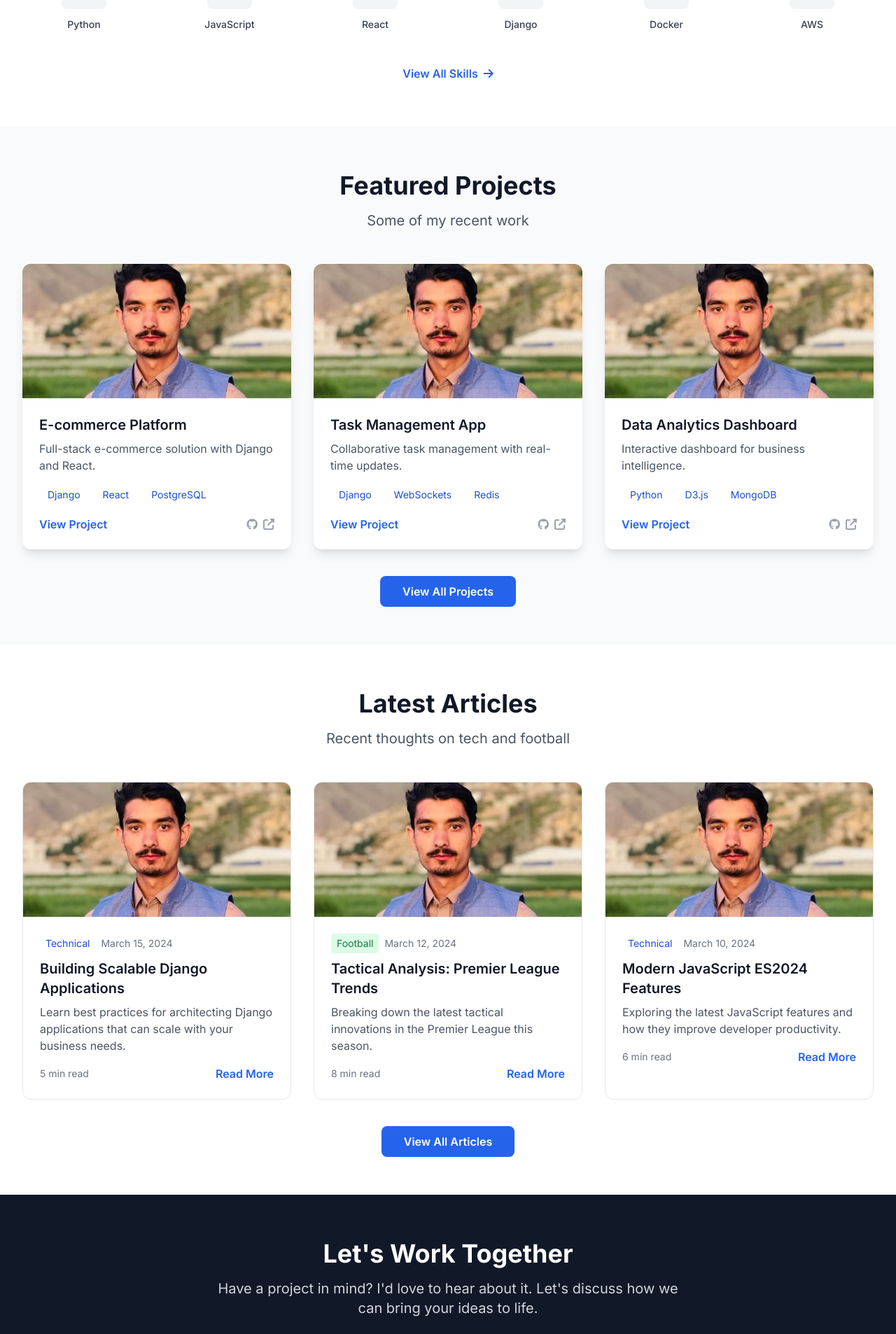
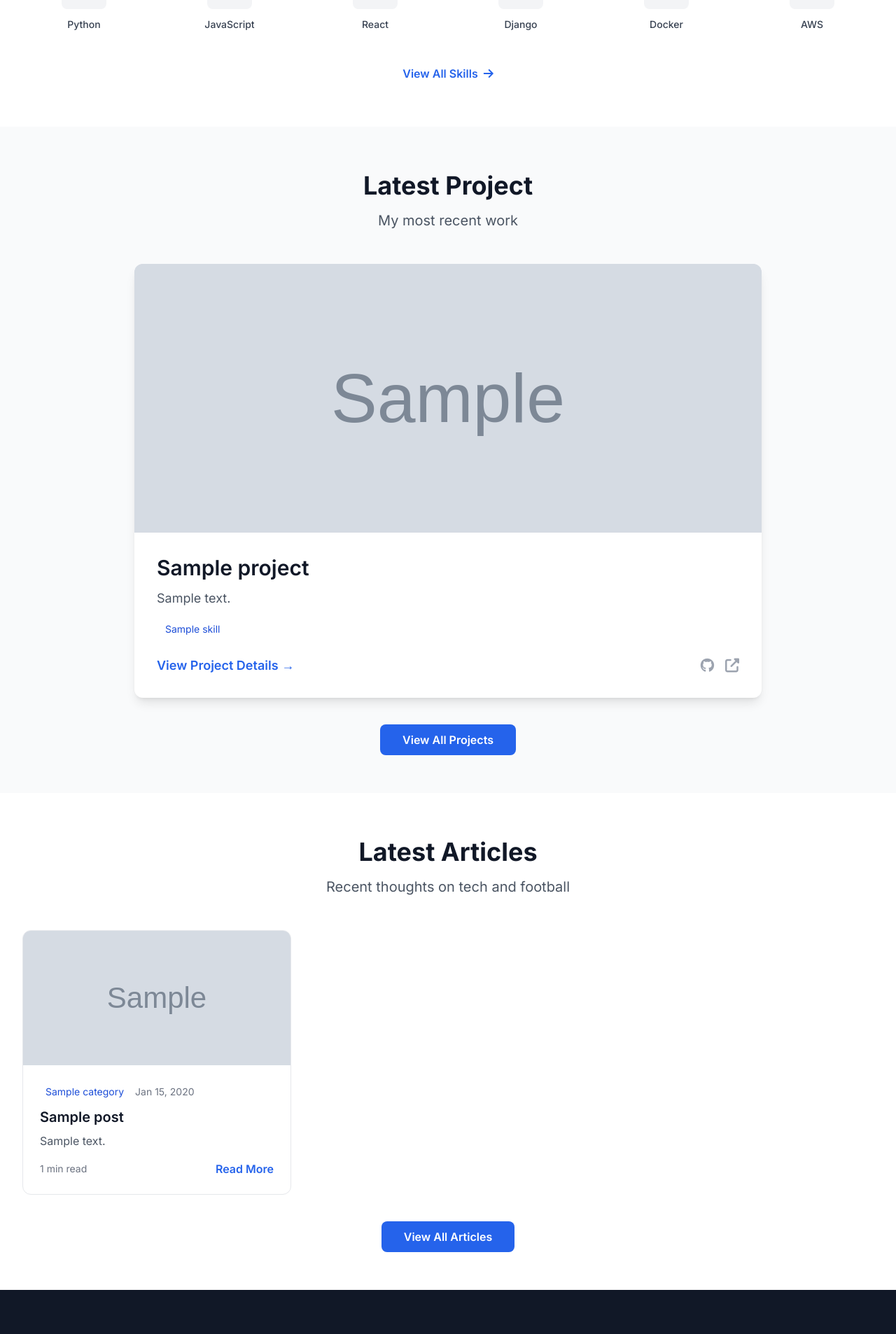
Before and after one commit to ilyaskhan15/portfolio, a Django app: page / in a window 1280 px wide. Shown: the part 795-2701 px from the top of the page at 70% size. Run offline with Django 5.2, Linux system fonts and the light colour scheme; tables that the repository leaves empty hold one stand-in row (values such as "Sample post"); grey boxes marked "Sample" are stand-in pictures; parts of the project's set-up code (start-up, migrations or seed data) failed here and were passed over; some libraries are stand-ins or nearby versions.

Commit message:
make setting for dynamic render of artical and  project

```diff
--- a/portfolio/views.py
+++ b/portfolio/views.py
@@ -1,13 +1,54 @@
 from django.shortcuts import render, get_object_or_404
 from django.views.generic import ListView, DetailView, TemplateView
-from django.http import HttpResponse, Http404
+from django.http import HttpResponse, Http404, FileResponse
 from django.conf import settings
 from django.views.decorators.csrf import csrf_exempt
 from django.contrib.auth import get_user_model
 import os
+import mimetypes
 from .models import Project, Skill, Experience, Education, Profile
 
 User = get_user_model()
+
+
+class HomeView(TemplateView):
+    """Dynamic homepage with latest content"""
+    template_name = 'home.html'
+
+    def get_context_data(self, **kwargs):
+        context = super().get_context_data(**kwargs)
+
+        # Get profile
+        try:
+            context['profile'] = Profile.objects.filter(is_active=True).first()
+        except Profile.DoesNotExist:
+            context['profile'] = None
+
+        # Get latest project
+        context['latest_project'] = Project.objects.filter(
+            status='published'
+        ).order_by('-created_at').first()
+
+        # Get latest football article (from blog app)
+        from blog.models import Post
+        context['latest_football_post'] = Post.objects.filter(
+            status='published',
+            category__name__iexact='football'
+        ).order_by('-published_at').first()
+
+        # Get latest 2 technical articles
+        context['latest_tech_posts'] = Post.objects.filter(
+            status='published'
+        ).exclude(
+            category__name__iexact='football'
+        ).order_by('-published_at')[:2]
+
+        # Get featured skills (for skills section)
+        context['featured_skills'] = Skill.objects.filter(
+            is_featured=True
+        ).order_by('order')[:6]
+
+        return context
 
 
 @csrf_exempt
@@ -156,15 +197,36 @@ class ResumeDownloadView(TemplateView):
         try:
             profile = Profile.objects.filter(is_active=True).first()
             if profile and profile.resume:
-                file_path = profile.resume.path
-                if os.path.exists(file_path):
-                    with open(file_path, 'rb') as file:
-                        response = HttpResponse(file.read(), content_type='application/pdf')
-                        response['Content-Disposition'] = f'attachment; filename="{profile.full_name}_Resume.pdf"'
-                        return response
+                # Check if file is stored on Cloudinary
+                if hasattr(profile.resume, 'url') and 'cloudinary' in profile.resume.url:
+                    # For Cloudinary files, redirect to the direct URL
+                    from django.shortcuts import redirect
+                    return redirect(profile.resume.url)
+
+                # For local files
+                if hasattr(profile.resume, 'path') and os.path.exists(profile.resume.path):
+                    file_path = profile.resume.path
+
+                    # Determine content type
+                    content_type, _ = mimetypes.guess_type(file_path)
+                    if not content_type:
+                        content_type = 'application/octet-stream'
+
+                    # Get file extension
+                    file_ext = os.path.splitext(file_path)[1]
+                    filename = f"{profile.full_name}_Resume{file_ext}"
+
+                    # Open and return file
+                    file_handle = open(file_path, 'rb')
+                    response = FileResponse(file_handle, content_type=content_type)
+                    response['Content-Disposition'] = f'attachment; filename="{filename}"'
+                    response['Content-Length'] = os.path.getsize(file_path)
+                    return response
         except Exception as e:
             # Log the error for debugging
             print(f"Resume download error: {e}")
+            import traceback
+            traceback.print_exc()
 
         # If no resume is found, render a template instead of raising 404
         return self.render_to_response(self.get_context_data())
--- a/portfolio_blog/urls.py
+++ b/portfolio_blog/urls.py
@@ -20,13 +20,14 @@ from django.urls import path, include, re_path
 from django.conf import settings
 from django.conf.urls.static import static
 from django.views.generic import TemplateView
+from portfolio.views import HomeView
 
 urlpatterns = [
     # Admin
     path("admin/", admin.site.urls),
 
-    # Homepage
-    path('', TemplateView.as_view(template_name='home.html'), name='home'),
+    # Homepage - Dynamic content
+    path('', HomeView.as_view(), name='home'),
 
     # Apps
     path('portfolio/', include('portfolio.urls')),
--- a/templates/home.html
+++ b/templates/home.html
@@ -112,78 +112,47 @@
 <section class="py-16 bg-gray-50">
     <div class="max-w-7xl mx-auto px-4 sm:px-6 lg:px-8">
         <div class="text-center mb-12">
-            <h2 class="text-3xl md:text-4xl font-bold text-gray-900 mb-4">Featured Projects</h2>
-            <p class="text-xl text-gray-600">Some of my recent work</p>
+            <h2 class="text-3xl md:text-4xl font-bold text-gray-900 mb-4">Latest Project</h2>
+            <p class="text-xl text-gray-600">My most recent work</p>
         </div>
 
-        <div class="grid grid-cols-1 md:grid-cols-2 lg:grid-cols-3 gap-8">
-            <!-- Project cards - these would be dynamically loaded from database -->
+        {% if latest_project %}
+        <div class="max-w-4xl mx-auto">
             <div class="bg-white rounded-xl shadow-lg overflow-hidden hover:shadow-xl transition duration-300">
-                <div class="h-48 bg-gray-200">
-                    <img src="{% static 'img/project-placeholder.jpg' %}" alt="Project 1" class="w-full h-full object-cover">
+                <div class="h-64 md:h-96 bg-gray-200">
+                    {% if latest_project.featured_image %}
+                        <img src="{{ latest_project.featured_image.url }}" alt="{{ latest_project.featured_image_alt|default:latest_project.title }}" class="w-full h-full object-cover">
+                    {% else %}
+                        <img src="{% static 'img/project-placeholder.jpg' %}" alt="{{ latest_project.title }}" class="w-full h-full object-cover">
+                    {% endif %}
                 </div>
-                <div class="p-6">
-                    <h3 class="text-xl font-semibold text-gray-900 mb-2">E-commerce Platform</h3>
-                    <p class="text-gray-600 mb-4">Full-stack e-commerce solution with Django and React.</p>
-                    <div class="flex flex-wrap gap-2 mb-4">
-                        <span class="px-3 py-1 bg-primary-100 text-primary-700 text-sm rounded-full">Django</span>
-                        <span class="px-3 py-1 bg-primary-100 text-primary-700 text-sm rounded-full">React</span>
-                        <span class="px-3 py-1 bg-primary-100 text-primary-700 text-sm rounded-full">PostgreSQL</span>
+                <div class="p-8">
+                    <h3 class="text-2xl md:text-3xl font-semibold text-gray-900 mb-3">{{ latest_project.title }}</h3>
+                    <p class="text-gray-600 mb-4 text-lg">{{ latest_project.short_description }}</p>
+                    <div class="flex flex-wrap gap-2 mb-6">
+                        {% for tech in latest_project.technologies.all|slice:":5" %}
+                        <span class="px-3 py-1 bg-primary-100 text-primary-700 text-sm rounded-full">{{ tech.name }}</span>
+                        {% endfor %}
                     </div>
-                    <div class="flex justify-between items-center">
-                        <a href="#" class="text-primary-600 hover:text-primary-700 font-semibold">View Project</a>
-                        <div class="flex space-x-2">
-                            <a href="#" class="text-gray-400 hover:text-gray-600"><i class="fab fa-github"></i></a>
-                            <a href="#" class="text-gray-400 hover:text-gray-600"><i class="fas fa-external-link-alt"></i></a>
-                        </div>
-                    </div>
-                </div>
-            </div>
-
-            <div class="bg-white rounded-xl shadow-lg overflow-hidden hover:shadow-xl transition duration-300">
-                <div class="h-48 bg-gray-200">
-                    <img src="{% static 'img/project-placeholder.jpg' %}" alt="Project 2" class="w-full h-full object-cover">
-                </div>
-                <div class="p-6">
-                    <h3 class="text-xl font-semibold text-gray-900 mb-2">Task Management App</h3>
-                    <p class="text-gray-600 mb-4">Collaborative task management with real-time updates.</p>
-                    <div class="flex flex-wrap gap-2 mb-4">
-                        <span class="px-3 py-1 bg-primary-100 text-primary-700 text-sm rounded-full">Django</span>
-                        <span class="px-3 py-1 bg-primary-100 text-primary-700 text-sm rounded-full">WebSockets</span>
-                        <span class="px-3 py-1 bg-primary-100 text-primary-700 text-sm rounded-full">Redis</span>
-                    </div>
-                    <div class="flex justify-between items-center">
-                        <a href="#" class="text-primary-600 hover:text-primary-700 font-semibold">View Project</a>
-                        <div class="flex space-x-2">
-                            <a href="#" class="text-gray-400 hover:text-gray-600"><i class="fab fa-github"></i></a>
-                            <a href="#" class="text-gray-400 hover:text-gray-600"><i class="fas fa-external-link-alt"></i></a>
-                        </div>
-                    </div>
-                </div>
-            </div>
-
-            <div class="bg-white rounded-xl shadow-lg overflow-hidden hover:shadow-xl transition duration-300">
-                <div class="h-48 bg-gray-200">
-                    <img src="{% static 'img/project-placeholder.jpg' %}" alt="Project 3" class="w-full h-full object-cover">
-                </div>
-                <div class="p-6">
-                    <h3 class="text-xl font-semibold text-gray-900 mb-2">Data Analytics Dashboard</h3>
-                    <p class="text-gray-600 mb-4">Interactive dashboard for business intelligence.</p>
-                    <div class="flex flex-wrap gap-2 mb-4">
-                        <span class="px-3 py-1 bg-primary-100 text-primary-700 text-sm rounded-full">Python</span>
-                        <span class="px-3 py-1 bg-primary-100 text-primary-700 text-sm rounded-full">D3.js</span>
-                        <span class="px-3 py-1 bg-primary-100 text-primary-700 text-sm rounded-full">MongoDB</span>
-                    </div>
-                    <div class="flex justify-between items-center">
-                        <a href="#" class="text-primary-600 hover:text-primary-700 font-semibold">View Project</a>
-                        <div class="flex space-x-2">
-                            <a href="#" class="text-gray-400 hover:text-gray-600"><i class="fab fa-github"></i></a>
-                            <a href="#" class="text-gray-400 hover:text-gray-600"><i class="fas fa-external-link-alt"></i></a>
+                    <div class="flex flex-wrap justify-between items-center gap-4">
+                        <a href="{% url 'portfolio:project_detail' latest_project.slug %}" class="text-primary-600 hover:text-primary-700 font-semibold text-lg">View Project Details →</a>
+                        <div class="flex space-x-4">
+                            {% if latest_project.github_url %}
+                            <a href="{{ latest_project.github_url }}" target="_blank" rel="noopener" class="text-gray-400 hover:text-gray-600 text-xl"><i class="fab fa-github"></i></a>
+                            {% endif %}
+                            {% if latest_project.live_url %}
+                            <a href="{{ latest_project.live_url }}" target="_blank" rel="noopener" class="text-gray-400 hover:text-gray-600 text-xl"><i class="fas fa-external-link-alt"></i></a>
+                            {% endif %}
                         </div>
                     </div>
                 </div>
             </div>
         </div>
+        {% else %}
+        <div class="text-center text-gray-500">
+            <p class="text-lg">No projects available yet. Check back soon!</p>
+        </div>
+        {% endif %}
 
         <div class="text-center mt-12">
             <a href="{% url 'portfolio:portfolio' %}" class="bg-primary-600 text-white px-8 py-3 rounded-lg font-semibold hover:bg-primary-700 transition duration-200">
@@ -202,66 +171,70 @@
         </div>
 
         <div class="grid grid-cols-1 md:grid-cols-3 gap-8">
-            <!-- Blog post cards - these would be dynamically loaded from database -->
+            <!-- Latest Football Article -->
+            {% if latest_football_post %}
             <article class="bg-white border border-gray-200 rounded-xl overflow-hidden hover:shadow-lg transition duration-300">
                 <div class="h-48 bg-gray-200">
-                    <img src="{% static 'img/blog-placeholder.jpg' %}" alt="Blog post" class="w-full h-full object-cover">
-                </div>
-                <div class="p-6">
-                    <div class="flex items-center text-sm text-gray-500 mb-2">
-                        <span class="bg-primary-100 text-primary-700 px-2 py-1 rounded">Technical</span>
-                        <span class="ml-2">March 15, 2024</span>
-                    </div>
-                    <h3 class="text-xl font-semibold text-gray-900 mb-2 hover:text-primary-600">
-                        <a href="#">Building Scalable Django Applications</a>
-                    </h3>
-                    <p class="text-gray-600 mb-4">Learn best practices for architecting Django applications that can scale with your business needs.</p>
-                    <div class="flex items-center justify-between">
-                        <span class="text-sm text-gray-500">5 min read</span>
-                        <a href="#" class="text-primary-600 hover:text-primary-700 font-semibold">Read More</a>
-                    </div>
-                </div>
-            </article>
-
-            <article class="bg-white border border-gray-200 rounded-xl overflow-hidden hover:shadow-lg transition duration-300">
-                <div class="h-48 bg-gray-200">
-                    <img src="{% static 'img/blog-placeholder.jpg' %}" alt="Blog post" class="w-full h-full object-cover">
+                    {% if latest_football_post.featured_image %}
+                        <img src="{{ latest_football_post.featured_image.url }}" alt="{{ latest_football_post.title }}" class="w-full h-full object-cover">
+                    {% else %}
+                        <img src="{% static 'img/blog-placeholder.jpg' %}" alt="{{ latest_football_post.title }}" class="w-full h-full object-cover">
+                    {% endif %}
                 </div>
                 <div class="p-6">
                     <div class="flex items-center text-sm text-gray-500 mb-2">
                         <span class="bg-green-100 text-green-700 px-2 py-1 rounded">Football</span>
-                        <span class="ml-2">March 12, 2024</span>
+                        <span class="ml-2">{{ latest_football_post.published_at|date:"M d, Y" }}</span>
                     </div>
                     <h3 class="text-xl font-semibold text-gray-900 mb-2 hover:text-primary-600">
-                        <a href="#">Tactical Analysis: Premier League Trends</a>
+                        <a href="{% url 'blog:post_detail' latest_football_post.slug %}">{{ latest_football_post.title }}</a>
                     </h3>
-                    <p class="text-gray-600 mb-4">Breaking down the latest tactical innovations in the Premier League this season.</p>
+                    <p class="text-gray-600 mb-4">{{ latest_football_post.excerpt|truncatewords:20 }}</p>
                     <div class="flex items-center justify-between">
-                        <span class="text-sm text-gray-500">8 min read</span>
-                        <a href="#" class="text-primary-600 hover:text-primary-700 font-semibold">Read More</a>
+                        <span class="text-sm text-gray-500">{{ latest_football_post.reading_time }} min read</span>
+                        <a href="{% url 'blog:post_detail' latest_football_post.slug %}" class="text-primary-600 hover:text-primary-700 font-semibold">Read More</a>
                     </div>
                 </div>
             </article>
+            {% endif %}
 
+            <!-- Latest Technical Articles -->
+            {% for post in latest_tech_posts %}
             <article class="bg-white border border-gray-200 rounded-xl overflow-hidden hover:shadow-lg transition duration-300">
                 <div class="h-48 bg-gray-200">
-                    <img src="{% static 'img/blog-placeholder.jpg' %}" alt="Blog post" class="w-full h-full object-cover">
+                    {% if post.featured_image %}
+                        <img src="{{ post.featured_image.url }}" alt="{{ post.title }}" class="w-full h-full object-cover">
+                    {% else %}
+                        <img src="{% static 'img/blog-placeholder.jpg' %}" alt="{{ post.title }}" class="w-full h-full object-cover">
+                    {% endif %}
                 </div>
                 <div class="p-6">
                     <div class="flex items-center text-sm text-gray-500 mb-2">
+                        {% if post.category %}
+                        <span class="bg-primary-100 text-primary-700 px-2 py-1 rounded">{{ post.category.name }}</span>
+                        {% else %}
                         <span class="bg-primary-100 text-primary-700 px-2 py-1 rounded">Technical</span>
-                        <span class="ml-2">March 10, 2024</span>
+                        {% endif %}
+                        <span class="ml-2">{{ post.published_at|date:"M d, Y" }}</span>
                     </div>
                     <h3 class="text-xl font-semibold text-gray-900 mb-2 hover:text-primary-600">
-                        <a href="#">Modern JavaScript ES2024 Features</a>
+                        <a href="{% url 'blog:post_detail' post.slug %}">{{ post.title }}</a>
                     </h3>
-                    <p class="text-gray-600 mb-4">Exploring the latest JavaScript features and how they improve developer productivity.</p>
+                    <p class="text-gray-600 mb-4">{{ post.excerpt|truncatewords:20 }}</p>
                     <div class="flex items-center justify-between">
-                        <span class="text-sm text-gray-500">6 min read</span>
-                        <a href="#" class="text-primary-600 hover:text-primary-700 font-semibold">Read More</a>
+                        <span class="text-sm text-gray-500">{{ post.reading_time }} min read</span>
+                        <a href="{% url 'blog:post_detail' post.slug %}" class="text-primary-600 hover:text-primary-700 font-semibold">Read More</a>
                     </div>
                 </div>
             </article>
+            {% endfor %}
+
+            <!-- Show placeholder if no posts -->
+            {% if not latest_football_post and not latest_tech_posts %}
+            <div class="col-span-3 text-center text-gray-500">
+                <p class="text-lg">No articles available yet. Check back soon!</p>
+            </div>
+            {% endif %}
         </div>
 
         <div class="text-center mt-12">
```
Also changed, not shown: HOMEPAGE_DYNAMIC_UPDATE.md (added, +120 -0 lines), HOMEPAGE_USER_GUIDE.md (added, +134 -0 lines).
